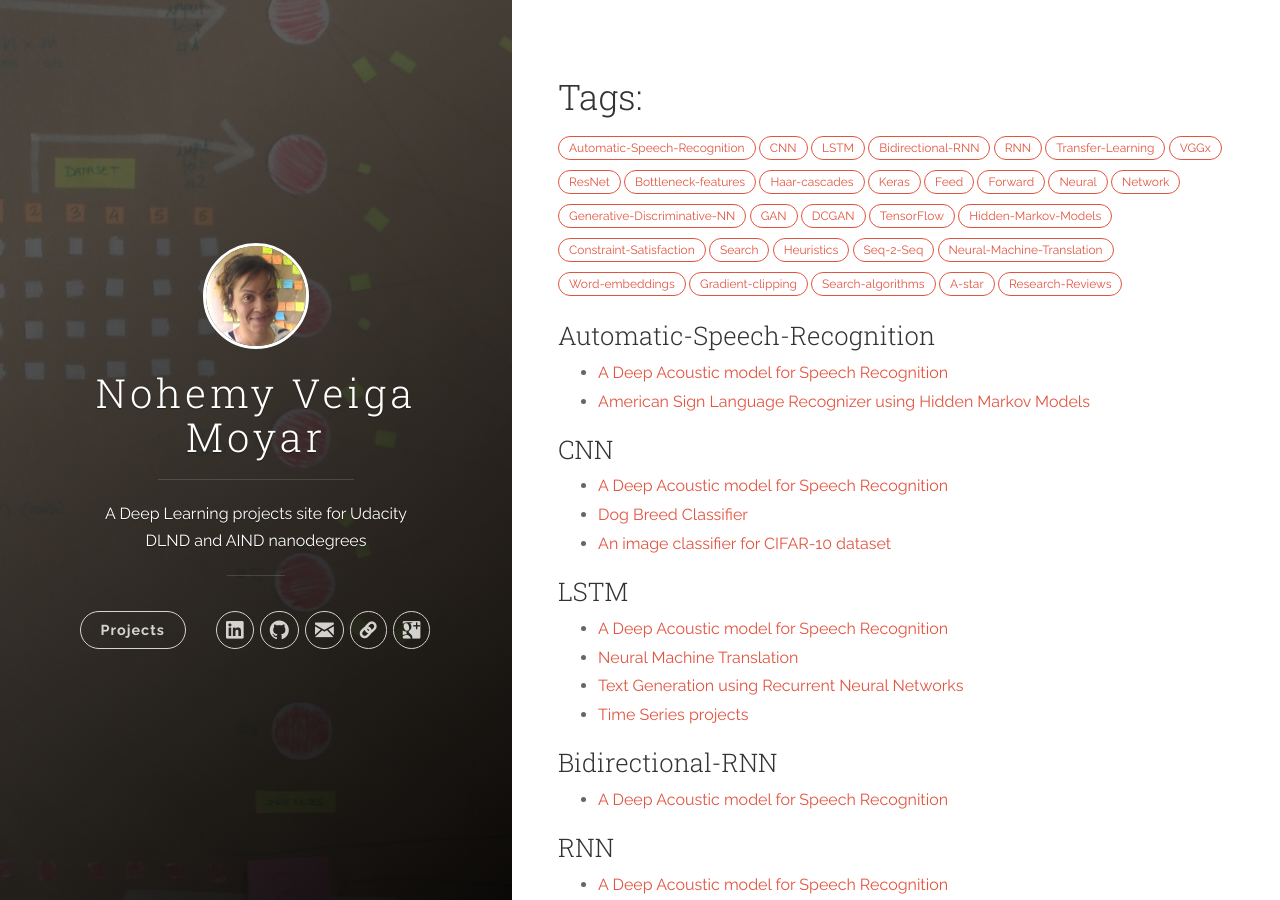
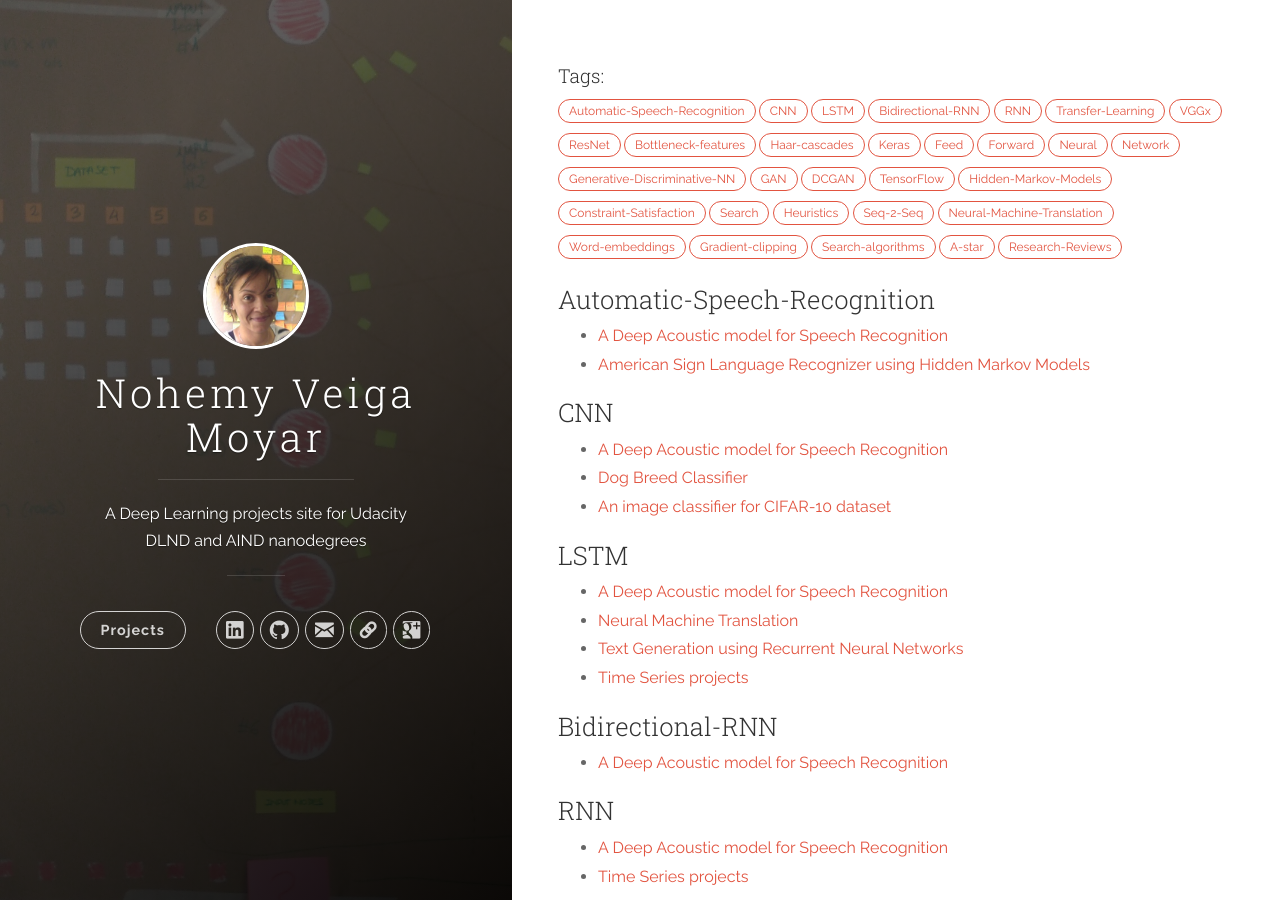
Before and after one commit to nvmoyar/nvmoyar.github.io, a Jekyll site: the page built from tags.md, in a window 1280 px wide and 900 px high. Built offline with Jekyll 4.4.1, drawn with Linux system fonts in a browser that asks for light colours.

Commit message:
style: Apply style consistency with category page and index

```diff
--- a/_layouts/tags.html
+++ b/_layouts/tags.html
@@ -1,7 +1,7 @@
 ---
 layout: default
 ---
-<h2>Tags:</h2>
+<h4>Tags:</h4>
 <!-- create and assign a list of unique project-tags of a jekyll-collections called projects -->
 {% assign tags =  site.projects | map: 'project-tags' | join: ' '  | split: ' ' | uniq %}
   <div class="tags">
```
